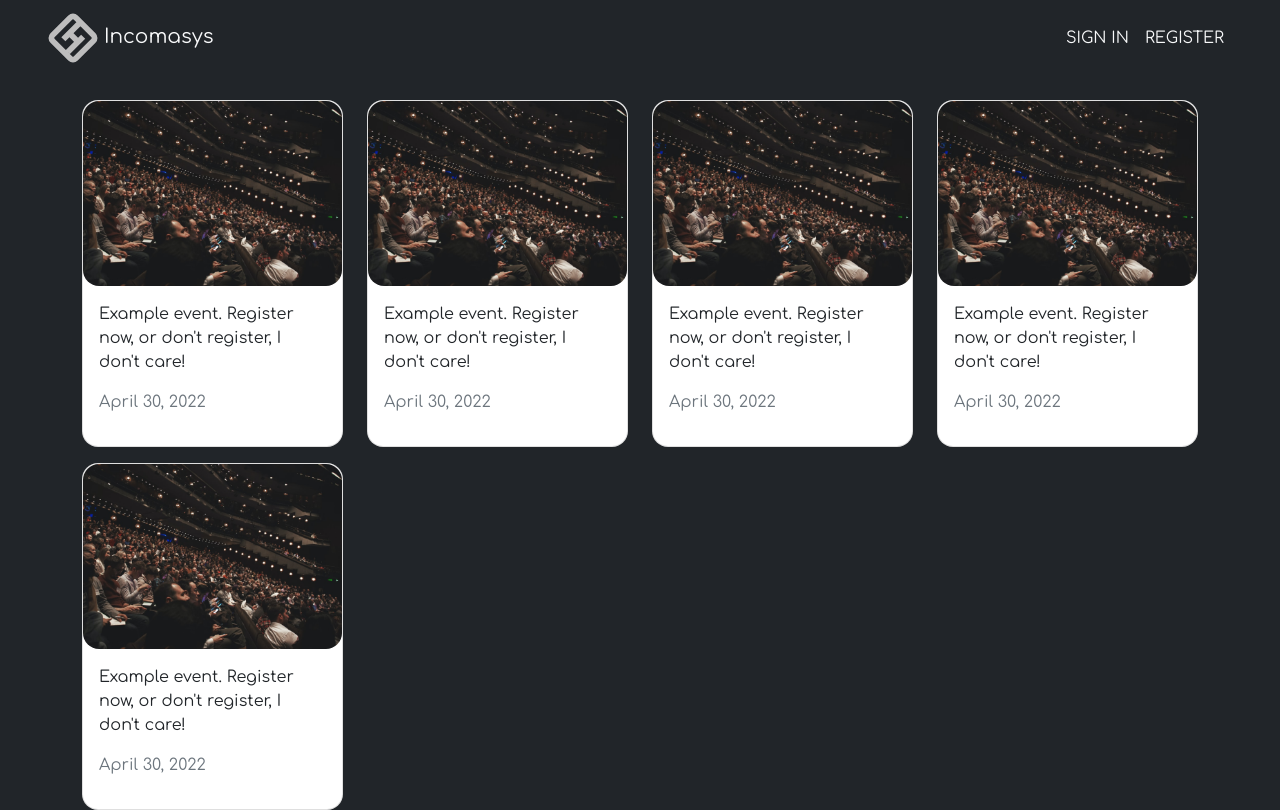
After one commit to Mitul16/Incomasys, a Django app: page /upcoming/ in a window 1280 px wide. The commit adds this page. Run offline with Django 4.2, Linux system fonts and the light colour scheme.

Commit message:
Upcoming Conferences page

```diff
--- a/incomasys/urls.py
+++ b/incomasys/urls.py
@@ -19,5 +19,6 @@ from main.views import *
 
 urlpatterns = [
     path('admin/', admin.site.urls),
-    path('', home, name='home')
+    path('', home, name='home'),
+    path('upcoming/', upcoming_conferences, name='upcoming-conf')
 ]
--- a/main/static/css/styles.css
+++ b/main/static/css/styles.css
@@ -24,3 +24,11 @@ body {
     font-size: 1.5rem;
     padding-top: 0.5em;
 }
+
+.card-style {
+    border-radius: 1em;
+}
+
+.card-img-style {
+    border-radius: inherit;
+}
--- /dev/null
+++ b/main/templates/upcoming_conferences.html
@@ -0,0 +1,53 @@
+{% extends 'base.html' %}
+{% load static %}
+{% block content %}
+<div class="container mt-2">
+    <div class="row row-cols-1 row-cols-sm-2 row-cols-md-4">
+        <div class="col mt-3">
+            <div class="card card-style">
+                <img src="{% static 'images/EventCardImg.png' %}" alt="" class="card-img-top card-img-style">
+                <div class="card-body">
+                    <p class="card-text text-dark">Example event. Register now, or don't register, I don't care!</p>
+                    <p class="text-muted">April 30, 2022</p>
+                </div>
+            </div>
+        </div>
+        <div class="col mt-3">
+            <div class="card card-style">
+                <img src="{% static 'images/EventCardImg.png' %}" alt="" class="card-img-top card-img-style">
+                <div class="card-body">
+                    <p class="card-text text-dark">Example event. Register now, or don't register, I don't care!</p>
+                    <p class="text-muted">April 30, 2022</p>
+                </div>
+            </div>
+        </div>
+        <div class="col mt-3">
+            <div class="card card-style">
+                <img src="{% static 'images/EventCardImg.png' %}" alt="" class="card-img-top card-img-style">
+                <div class="card-body">
+                    <p class="card-text text-dark">Example event. Register now, or don't register, I don't care!</p>
+                    <p class="text-muted">April 30, 2022</p>
+                </div>
+            </div>
+        </div>
+        <div class="col mt-3">
+            <div class="card card-style">
+                <img src="{% static 'images/EventCardImg.png' %}" alt="" class="card-img-top card-img-style">
+                <div class="card-body">
+                    <p class="card-text text-dark">Example event. Register now, or don't register, I don't care!</p>
+                    <p class="text-muted">April 30, 2022</p>
+                </div>
+            </div>
+        </div>
+        <div class="col mt-3">
+            <div class="card card-style">
+                <img src="{% static 'images/EventCardImg.png' %}" alt="" class="card-img-top card-img-style">
+                <div class="card-body">
+                    <p class="card-text text-dark">Example event. Register now, or don't register, I don't care!</p>
+                    <p class="text-muted">April 30, 2022</p>
+                </div>
+            </div>
+        </div>
+    </div>
+</div>
+{% endblock content %}
--- a/main/views.py
+++ b/main/views.py
@@ -2,3 +2,6 @@ from django.shortcuts import render
 
 def home(request):
     return render(request, 'home.html')
+
+def upcoming_conferences(request):
+    return render(request, 'upcoming_conferences.html')
```
Also changed, not shown: main/static/images/EventCardImg.png (added).
